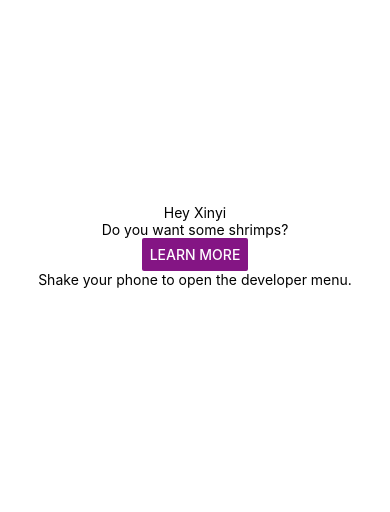
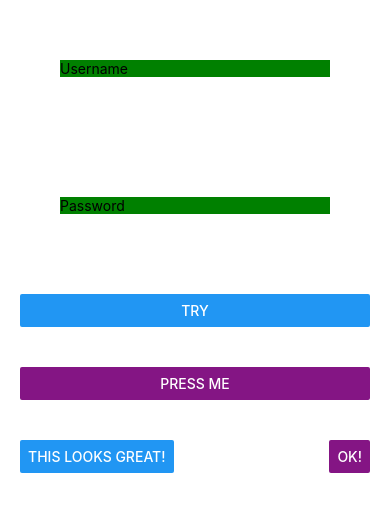
Before and after one commit to PierreMesure/carpooling, a React Native app: screen / in a window 390 px wide. Shown: the part 176-688 px from the top of the page. Built offline with nearby package versions, Linux system fonts and the light colour scheme.

Commit message:
Played a bit with components

```diff
--- a/App.js
+++ b/App.js
@@ -1,19 +1,54 @@
-import React from 'react';
-import { StyleSheet, Text, View, Button } from 'react-native';
+import React, { Component } from 'react';
+import { AppRegistry, Alert, StyleSheet, TextInput, View, Button } from 'react-native';
 
-export default class App extends React.Component {
+export default class LaunchScreen extends Component {
+
+
+    constructor(props) {
+        super(props);
+        this.state = {text: 'Try'};
+    }
+
+    _onPressButton() {
+        Alert.alert('Title', 'Message');
+    }
+
     render() {
         return (
             <View style={styles.container}>
-        <Text>Hey Xinyi</Text>
-        <Text>Do you want some shrimps?</Text>
+              <TextInput
+                  style={styles.textInputContainer}
+                  placeholder="Username"
+                  onChangeText={(text) => this.setState({text})}
+              />
+              <TextInput
+                  style={styles.textInputContainer}
+                  placeholder="Password"
+              />
+              <View style={styles.buttonContainer}>
                 <Button
-
-              title="Learn More"
+                    onPress={this._onPressButton}
+                    title={this.state.text}
+                />
+              </View>
+              <View style={styles.buttonContainer}>
+                <Button
+                    onPress={this._onPressButton}
+                    title="Press Me"
                     color="#841584"
-              accessibilityLabel="Learn more about this purple button"
                 />
-        <Text>Shake your phone to open the developer menu.</Text>
+              </View>
+              <View style={styles.alternativeLayoutButtonContainer}>
+                <Button
+                    onPress={this._onPressButton}
+                    title="This looks great!"
+                />
+                <Button
+                    onPress={this._onPressButton}
+                    title="OK!"
+                    color="#841584"
+                />
+              </View>
             </View>
         );
     }
@@ -22,8 +57,21 @@ export default class App extends React.Component {
 const styles = StyleSheet.create({
     container: {
         flex: 1,
-    backgroundColor: '#fff',
-    alignItems: 'center',
         justifyContent: 'center',
     },
+    buttonContainer: {
+        margin: 20
+    },
+    alternativeLayoutButtonContainer: {
+        margin: 20,
+        flexDirection: 'row',
+        justifyContent: 'space-between'
+    },
+    textInputContainer: {
+        margin: 60,
+        justifyContent: 'center',
+        backgroundColor:'green'
+    }
 });
+
+AppRegistry.registerComponent('AwesomeProject', () => LaunchScreen);
```
Also changed, not shown: app/config/routes.js (added), index.android.js (added), index.ios.js (added). Lines whose indentation alone changed are shown as unchanged.
